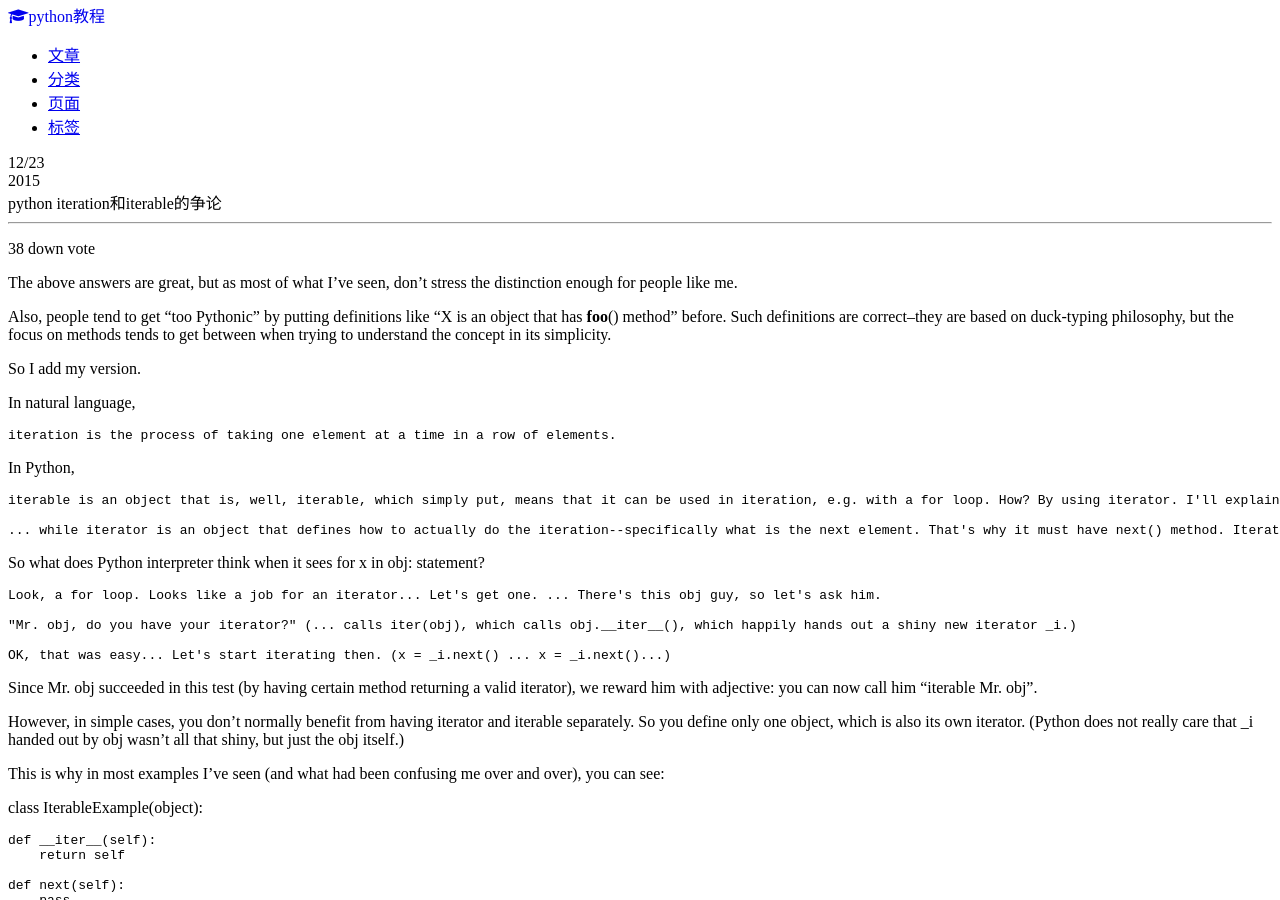
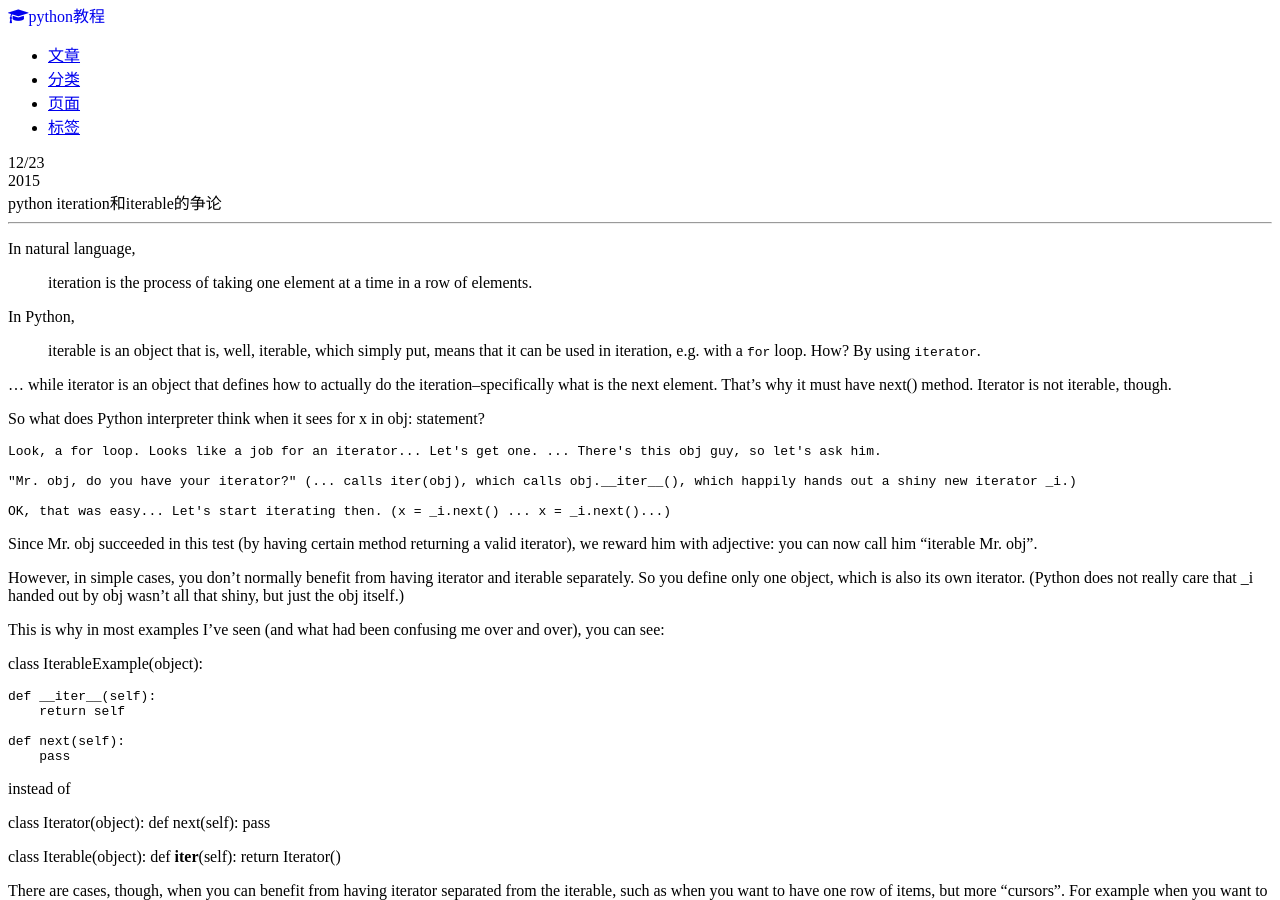
Before and after one commit to pythonjiaocheng/pythonjiaocheng.github.io, a Jekyll site: the page built from _posts/python/2015-12-23-python-iteration和iterable的争论.md, in a window 1280 px wide and 900 px high. Built offline with Jekyll 4.4.1, drawn with Linux system fonts in a browser that asks for light colours; nearby versions of some CDN libraries.

Commit message:
必须要填写才填写的

```diff
--- a/_posts/python/2015-12-23-python-iteration和iterable的争论.md
+++ b/_posts/python/2015-12-23-python-iteration和iterable的争论.md
@@ -7,25 +7,15 @@ mydate : 2015-12-23-23-38-41
 description: "python iteration和iterable的争论"
 tags: [python]
 ---
- 38
-down vote
-
-
-The above answers are great, but as most of what I've seen, don't stress the distinction enough for people like me.
-
-Also, people tend to get "too Pythonic" by putting definitions like "X is an object that has __foo__() method" before. Such definitions are correct--they are based on duck-typing philosophy, but the focus on methods tends to get between when trying to understand the concept in its simplicity.
-
-So I add my version.
-
 In natural language,
 
-    iteration is the process of taking one element at a time in a row of elements.
+> iteration is the process of taking one element at a time in a row of elements.
 
 In Python,
 
-    iterable is an object that is, well, iterable, which simply put, means that it can be used in iteration, e.g. with a for loop. How? By using iterator. I'll explain below.
+> iterable is an object that is, well, iterable, which simply put, means that it can be used in iteration, e.g. with a `for` loop. How? By using `iterator`.
 
-    ... while iterator is an object that defines how to actually do the iteration--specifically what is the next element. That's why it must have next() method. Iterator is not iterable, though.
+... while iterator is an object that defines how to actually do the iteration--specifically what is the next element. That's why it must have next() method. Iterator is not iterable, though.
 
 So what does Python interpreter think when it sees for x in obj: statement?
 
```
Also changed, not shown: 1 other file.
